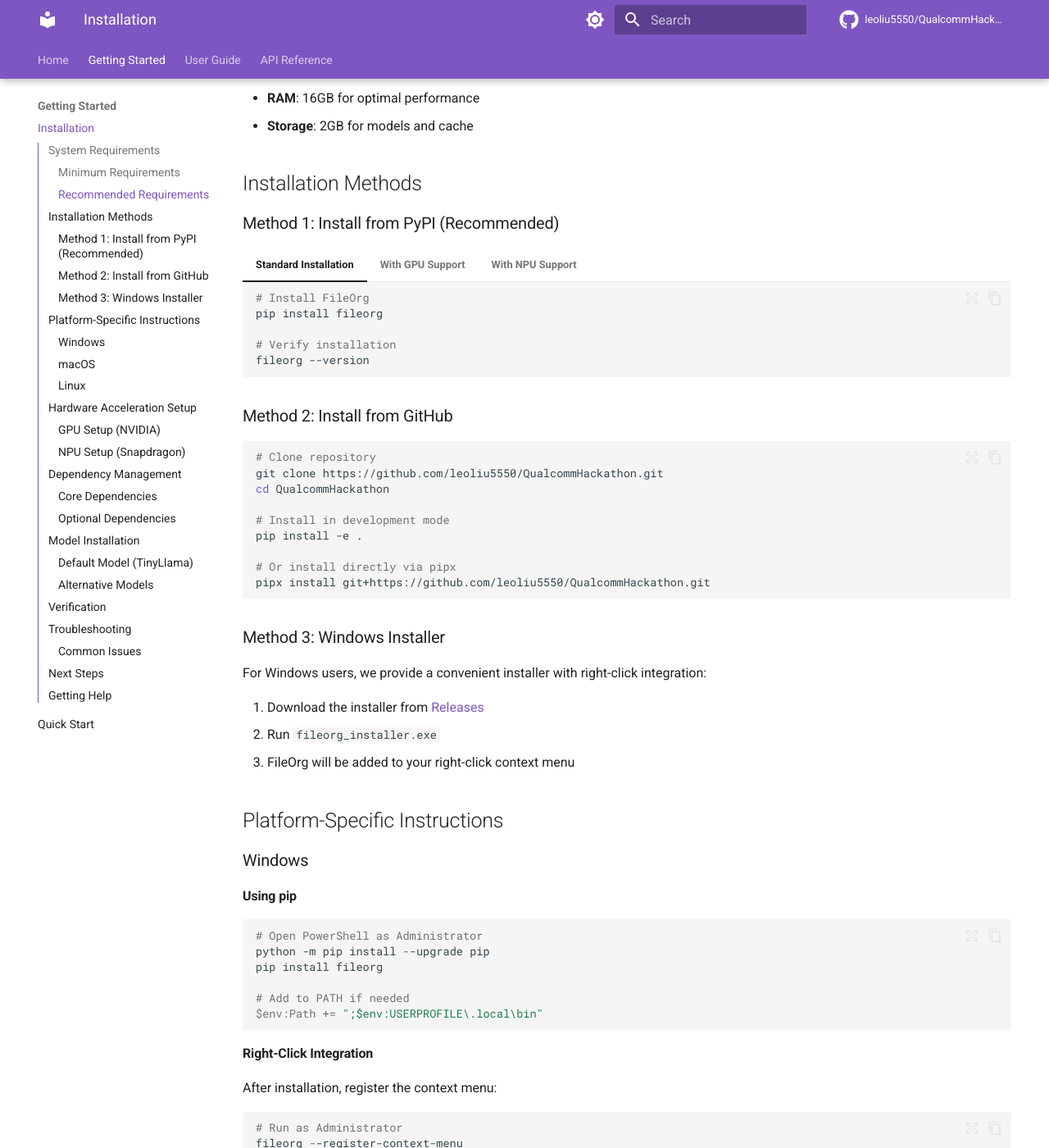
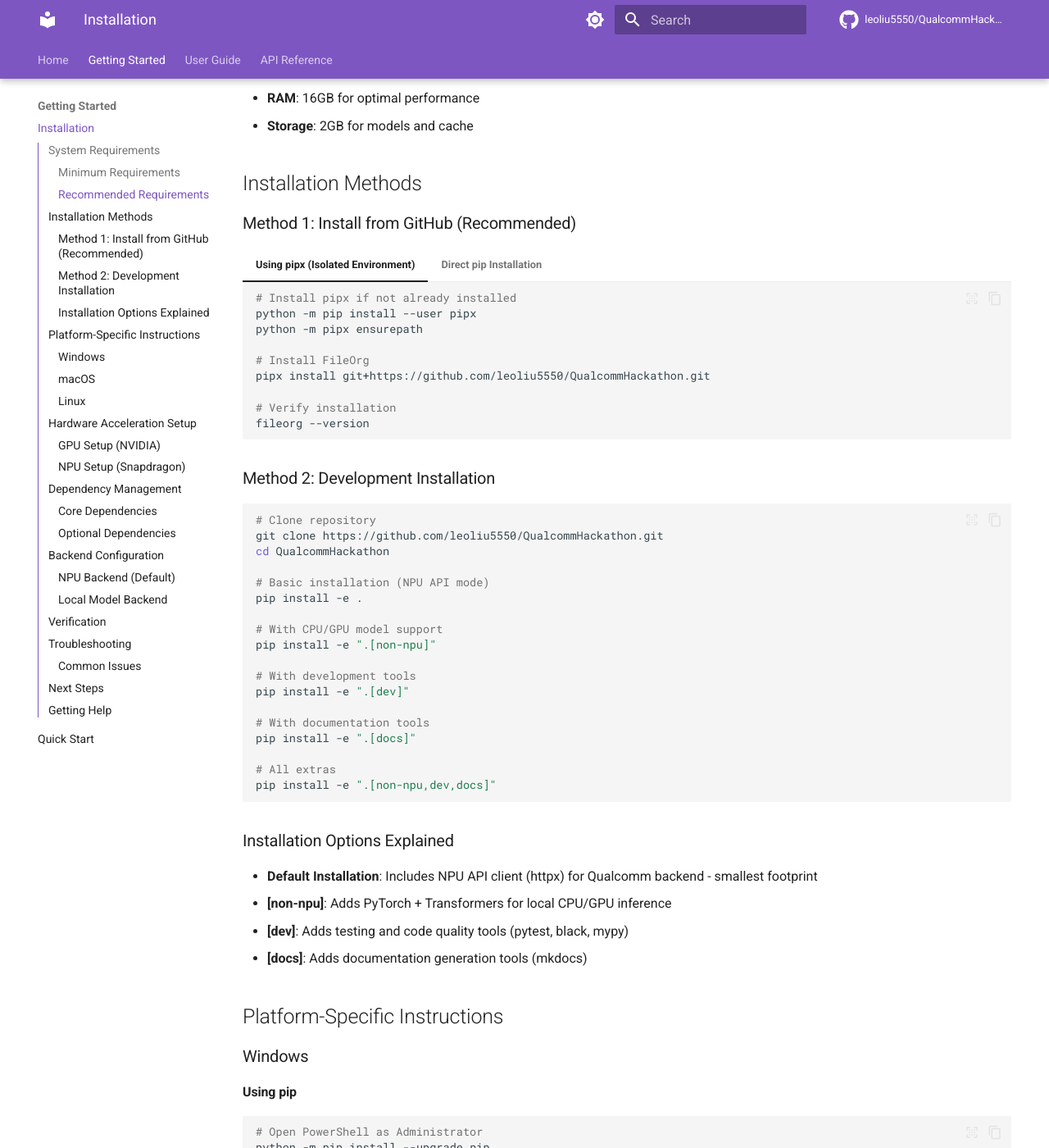
Before and after one commit to leoliu5550/QualcommHackathon, an MkDocs documentation site: the page built from docs/getting-started/installation.md, in a window 1280 px wide and 1400 px high, scrolled down 529 px. Shown: the whole window at 82% size. Built offline with MkDocs 1.6.1 and Material for MkDocs 9.7.7, drawn with Linux system fonts in a browser that asks for light colours; comment, search, counter and statistics services are not loaded; some of the changed text lies outside the part shown.

Commit message:
update docs

````diff
--- a/docs/getting-started/installation.md
+++ b/docs/getting-started/installation.md
@@ -16,59 +16,61 @@
 
 ## Installation Methods
 
-### Method 1: Install from PyPI (Recommended)
+### Method 1: Install from GitHub (Recommended)
 
-=== "Standard Installation"
+=== "Using pipx (Isolated Environment)"
 
     ```bash
+    # Install pipx if not already installed
+    python -m pip install --user pipx
+    python -m pipx ensurepath
+
     # Install FileOrg
-    pip install fileorg
+    pipx install git+https://github.com/leoliu5550/QualcommHackathon.git
 
     # Verify installation
     fileorg --version
     ```
 
-=== "With GPU Support"
+=== "Direct pip Installation"
 
     ```bash
-    # Install with CUDA support
-    pip install fileorg[gpu]
+    # Install directly with pip
+    pip install git+https://github.com/leoliu5550/QualcommHackathon.git
 
-    # Verify CUDA
-    python -c "import torch; print(torch.cuda.is_available())"
+    # Verify installation
+    fileorg --version
     ```
 
-=== "With NPU Support"
-
-    ```bash
-    # Install with Snapdragon NPU support
-    pip install fileorg[npu]
-
-    # Additional NPU setup required
-    # See NPU Integration guide
-    ```
-
-### Method 2: Install from GitHub
+### Method 2: Development Installation
 
 ```bash
 # Clone repository
 git clone https://github.com/leoliu5550/QualcommHackathon.git
 cd QualcommHackathon
 
-# Install in development mode
+# Basic installation (NPU API mode)
 pip install -e .
 
-# Or install directly via pipx
-pipx install git+https://github.com/leoliu5550/QualcommHackathon.git
+# With CPU/GPU model support
+pip install -e ".[non-npu]"
+
+# With development tools
+pip install -e ".[dev]"
+
+# With documentation tools
+pip install -e ".[docs]"
+
+# All extras
+pip install -e ".[non-npu,dev,docs]"
 ```
 
-### Method 3: Windows Installer
+### Installation Options Explained
 
-For Windows users, we provide a convenient installer with right-click integration:
-
-1. Download the installer from [Releases](https://github.com/leoliu5550/QualcommHackathon/releases)
-2. Run `fileorg_installer.exe`
-3. FileOrg will be added to your right-click context menu
+- **Default Installation**: Includes NPU API client (httpx) for Qualcomm backend - smallest footprint
+- **[non-npu]**: Adds PyTorch + Transformers for local CPU/GPU inference
+- **[dev]**: Adds testing and code quality tools (pytest, black, mypy)
+- **[docs]**: Adds documentation generation tools (mkdocs)
 
 ## Platform-Specific Instructions
 
@@ -79,7 +81,12 @@
 ```powershell
 # Open PowerShell as Administrator
 python -m pip install --upgrade pip
-pip install fileorg
+
+# Install from GitHub
+pip install git+https://github.com/leoliu5550/QualcommHackathon.git
+
+# Or use pipx for isolated environment
+pipx install git+https://github.com/leoliu5550/QualcommHackathon.git
 
 # Add to PATH if needed
 $env:Path += ";$env:USERPROFILE\.local\bin"
@@ -87,11 +94,17 @@
 
 #### Right-Click Integration
 
-After installation, register the context menu:
+For Windows context menu integration:
 
-```powershell
-# Run as Administrator
-fileorg --register-context-menu
+```batch
+# Navigate to the cloned repository
+cd QualcommHackathon\rkey_registry
+
+# Install context menu (Run as Administrator)
+install_key.bat
+
+# To uninstall later
+uninstall_key.bat
 ```
 
 Now you can right-click any folder and select "Organize with FileOrg"
@@ -99,13 +112,15 @@
 ### macOS
 
 ```bash
-# Install via Homebrew (if available)
+# Install Python via Homebrew
 brew install python@3.11
-pip3 install fileorg
 
-# Or use pipx for isolated environment
+# Install FileOrg from GitHub
+pip3 install git+https://github.com/leoliu5550/QualcommHackathon.git
+
+# Or use pipx for isolated environment (recommended)
 brew install pipx
-pipx install fileorg
+pipx install git+https://github.com/leoliu5550/QualcommHackathon.git
 ```
 
 ### Linux
@@ -115,12 +130,17 @@
     ```bash
     # Install Python and pip
     sudo apt update
-    sudo apt install python3-pip python3-venv
+    sudo apt install python3-pip python3-venv git
 
-    # Install FileOrg
-    pip3 install fileorg
+    # Install FileOrg from GitHub
+    pip3 install git+https://github.com/leoliu5550/QualcommHackathon.git
 
-    # Add to PATH
+    # Or use pipx
+    python3 -m pip install --user pipx
+    python3 -m pipx ensurepath
+    pipx install git+https://github.com/leoliu5550/QualcommHackathon.git
+
+    # Add to PATH if needed
     echo 'export PATH="$HOME/.local/bin:$PATH"' >> ~/.bashrc
     source ~/.bashrc
     ```
@@ -129,20 +149,20 @@
 
     ```bash
     # Install Python and pip
-    sudo dnf install python3-pip
+    sudo dnf install python3-pip git
 
-    # Install FileOrg
-    pip3 install fileorg
+    # Install FileOrg from GitHub
+    pip3 install git+https://github.com/leoliu5550/QualcommHackathon.git
     ```
 
 === "Arch Linux"
 
     ```bash
     # Install Python and pip
-    sudo pacman -S python python-pip
+    sudo pacman -S python python-pip git
 
-    # Install FileOrg
-    pip install fileorg
+    # Install FileOrg from GitHub
+    pip install git+https://github.com/leoliu5550/QualcommHackathon.git
     ```
 
 ## Hardware Acceleration Setup
@@ -188,59 +208,71 @@
 
 ### Core Dependencies
 
-FileOrg automatically installs these dependencies:
+The default installation includes minimal dependencies:
 
-- `transformers>=4.35.0` - Model loading and inference
-- `torch>=2.0.0` - Deep learning framework
-- `pypdf>=3.17.0` - PDF parsing
-- `python-docx>=1.0.0` - Word document parsing
-- `openpyxl>=3.1.0` - Excel file parsing
-- `python-pptx>=0.6.0` - PowerPoint parsing
+- `httpx` - NPU API client
+- `pypdf>=3.0.0` - PDF parsing
+- `python-docx>=0.8.11` - Word document parsing
+- `openpyxl>=3.0.0` - Excel file parsing
+- `python-pptx>=0.6.21` - PowerPoint parsing
+- `tqdm>=4.65.0` - Progress bars
+- `charset-normalizer>=3.0.0` - Text encoding detection
 
 ### Optional Dependencies
 
-=== "Development"
+=== "Local Model Support [non-npu]"
 
     ```bash
-    pip install fileorg[dev]
-    # Includes: pytest, black, flake8, mypy
+    pip install -e ".[non-npu]"
+    # Includes:
+    # - torch>=2.0.0 - Deep learning framework
+    # - transformers>=4.35.0 - Model loading and inference
+    # - accelerate>=0.24.0 - Model optimization
+    # - sentencepiece>=0.1.99 - Tokenization
     ```
 
-=== "Documentation"
+=== "Development [dev]"
 
     ```bash
-    pip install fileorg[docs]
+    pip install -e ".[dev]"
+    # Includes: pytest, black, ruff, mypy, pre-commit
+    ```
+
+=== "Documentation [docs]"
+
+    ```bash
+    pip install -e ".[docs]"
     # Includes: mkdocs, mkdocs-material
     ```
 
-=== "All Extras"
+## Backend Configuration
 
-    ```bash
-    pip install fileorg[all]
-    # Includes all optional dependencies
-    ```
+### NPU Backend (Default)
 
-## Model Installation
-
-FileOrg automatically downloads required models on first use:
-
-### Default Model (TinyLlama)
-
-- **Size**: ~500MB
-- **Location**: `~/.cache/huggingface/`
-- **Auto-download**: Yes
-
-### Alternative Models
+The default installation uses the Qualcomm NPU API:
 
 ```python
-# Configure custom model
-from fileorg.ai.config import update_default_config
+# fileorg/ai/config.py
+"backend": "qualcomm"  # Uses NPU API at localhost:80
+```
 
-update_default_config(
-    model_id="meta-llama/Llama-3.2-1B",
-    backend="local"
-)
+### Local Model Backend
+
+For CPU/GPU inference, install with non-npu extras:
+
+```bash
+pip install -e ".[non-npu]"
 ```
+
+Then configure:
+
+```python
+# fileorg/ai/config.py
+"backend": "local"
+"model_id": "iFaz/llama32_3B_en_emo_2000_stp"  # Or any HuggingFace model
+```
+
+Models are automatically downloaded on first use to `./fileorg/ai/model/`
 
 ## Verification
 
@@ -257,7 +289,7 @@
 fileorg --preview ~/Downloads
 
 # Check AI backend
-python -c "from fileorg.ai import get_llm; print(get_llm('local'))"
+python -c "from fileorg.ai import get_llm, config; print(f'Backend: {config.get(\"backend\")}')"
 ```
 
 ## Troubleshooting
@@ -266,33 +298,36 @@
 
 ??? question "ImportError: No module named 'fileorg'"
 
-    **Solution**: Ensure pip installation completed successfully
+    **Solution**: Ensure installation completed successfully
     ```bash
+    # Reinstall from GitHub
     pip uninstall fileorg
-    pip install fileorg --no-cache-dir
+    pip install git+https://github.com/leoliu5550/QualcommHackathon.git --no-cache-dir
     ```
 
-??? question "CUDA out of memory"
+??? question "CUDA out of memory" (Local backend only)
 
-    **Solution**: Use smaller model or reduce batch size
+    **Solution**: Use CPU instead of GPU
     ```python
-    # Use CPU instead
-    update_default_config(device="cpu")
+    # Edit fileorg/ai/config.py
+    from fileorg.ai.config import update_default_config
+    update_default_config(backend="local", device="cpu")
     ```
 
 ??? question "Permission denied on Windows"
 
     **Solution**: Run as Administrator or install in user directory
     ```powershell
-    pip install --user fileorg
+    pip install --user git+https://github.com/leoliu5550/QualcommHackathon.git
     ```
 
-??? question "Model download fails"
+??? question "NPU API connection failed" (Qualcomm backend)
 
-    **Solution**: Check internet connection or manually download
+    **Solution**: Ensure NPU service is running at localhost:80
     ```bash
-    # Manual download
-    huggingface-cli download iFaz/llama32_3B_en_emo_2000_stp
+    # Or switch to local backend
+    # Edit fileorg/ai/config.py: "backend": "local"
+    # Then install: pip install -e ".[non-npu]"
     ```
 
 ## Next Steps
--- a/mkdocs.yml
+++ b/mkdocs.yml
@@ -109,7 +109,6 @@
   - git-revision-date-localized:
       enable_creation_date: true
       type: iso_datetime
-      enable_git_follow: false
   - minify:
       minify_html: true
   - mkdocstrings:
@@ -120,13 +119,6 @@
             docstring_style: google
             show_source: true
             show_root_heading: true
-            show_root_toc_entry: true
-            show_signature_annotations: true
-            show_symbol_type_heading: true
-            show_symbol_type_toc: true
-            merge_init_into_class: true
-            separate_signature: true
-            line_length: 80
 
 nav:
   - Home: index.md
````
Also changed, not shown: other parts of docs/getting-started/installation.md (+1 -1 lines), docs/index.md (+14 -5 lines), 2 other files.
